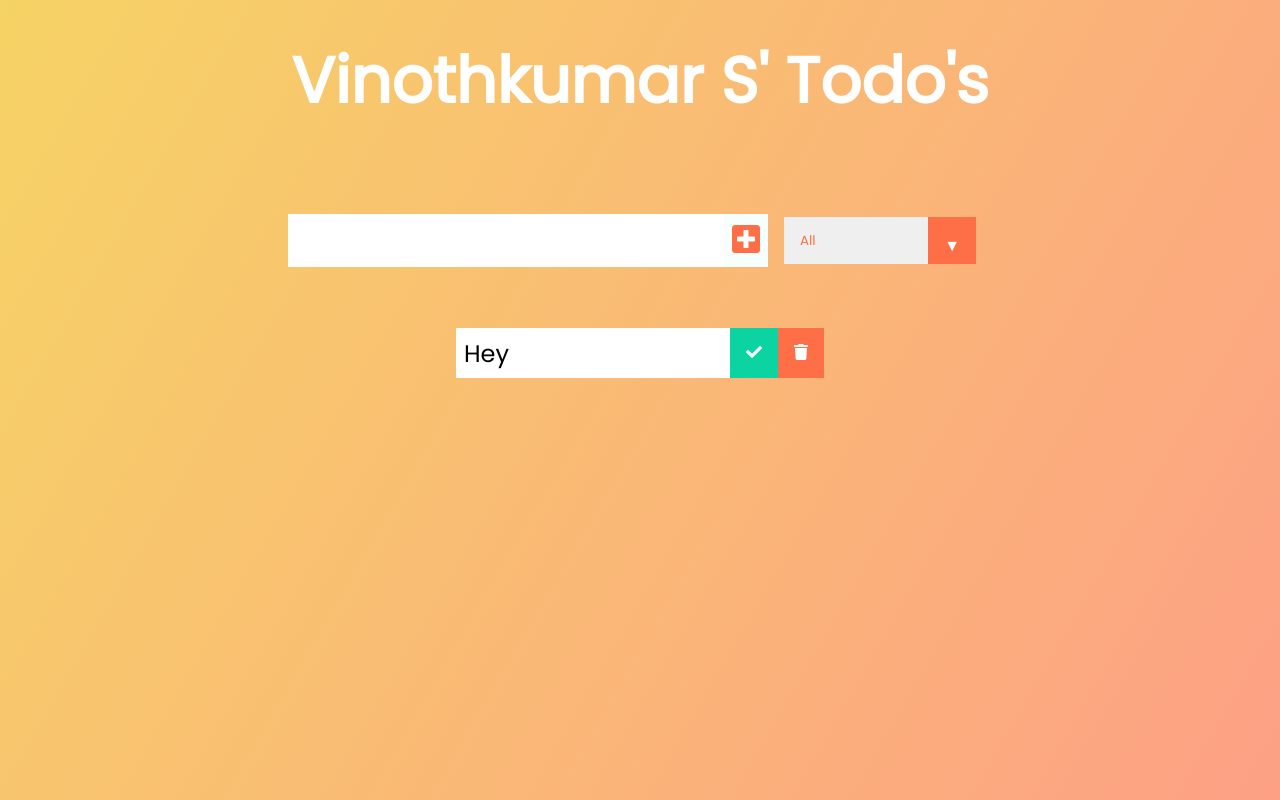
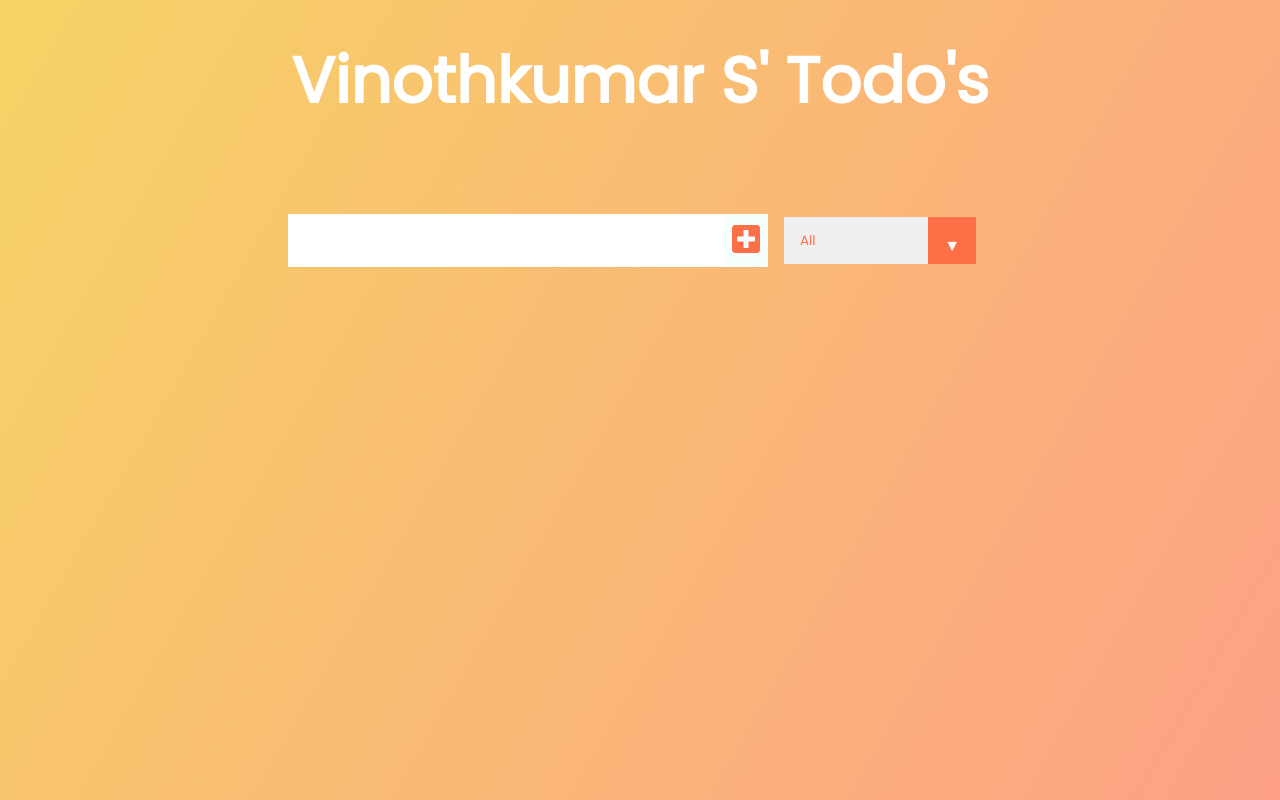
Before and after one commit to Vinoth6194/reacthookstodo, a React (Create React App) app: page / in a window 1280 px wide. Built offline with nearby package versions, Linux system fonts and the light colour scheme.

Commit message:
todos are listed

```diff
--- a/src/App.js
+++ b/src/App.js
@@ -18,7 +18,7 @@ function App() {
         todos={todos}
         setTodos={setTodos}
       ></Form>
-      <TodoList></TodoList>
+      <TodoList todos={todos}></TodoList>
     </div>
   );
 }
--- a/src/components/Todo.js
+++ b/src/components/Todo.js
@@ -1,10 +1,10 @@
 import React from "react";
 
-const Todo = () => {
+const Todo = ({ text }) => {
   return (
     <div>
       <div className="todo">
-        <li className="todo-item">Hey</li>
+        <li className="todo-item">{text}</li>
         <button className="complete-btn">
           <i className="fas fa-check"></i>
         </button>
--- a/src/components/TodoList.js
+++ b/src/components/TodoList.js
@@ -1,11 +1,13 @@
 import React from "react";
 import Todo from "./Todo";
 
-const TodoList = () => {
+const TodoList = ({ todos }) => {
   return (
     <div className="todo-container">
       <ul className="todo-list">
-        <Todo></Todo>
+        {todos.map((todo) => (
+          <Todo text={todo.text}></Todo>
+        ))}
       </ul>
     </div>
   );
```
